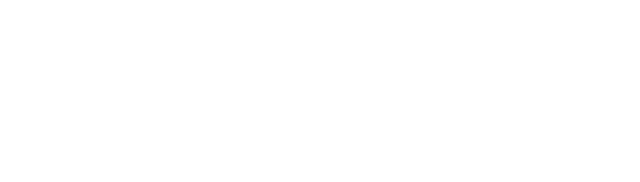
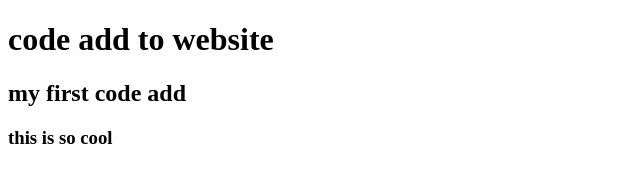
Before and after one commit to mimshadia/2nd-repo, a plain HTML site: page index.html in a window 1280 px wide. Shown: the whole page, without its empty margins (0-640 px from the left). Drawn offline with Linux system fonts and the light colour scheme.

Commit message:
added header

```diff
--- a/index.html
+++ b/index.html
@@ -7,6 +7,8 @@
     <title>2nd-repo</title>
 </head>
 <body>
-
+    <h1>code add to website</h1>
+    <h2>my first code add</h2>
+    <h3>this is so cool</h3>
 </body>
 </html>
```
